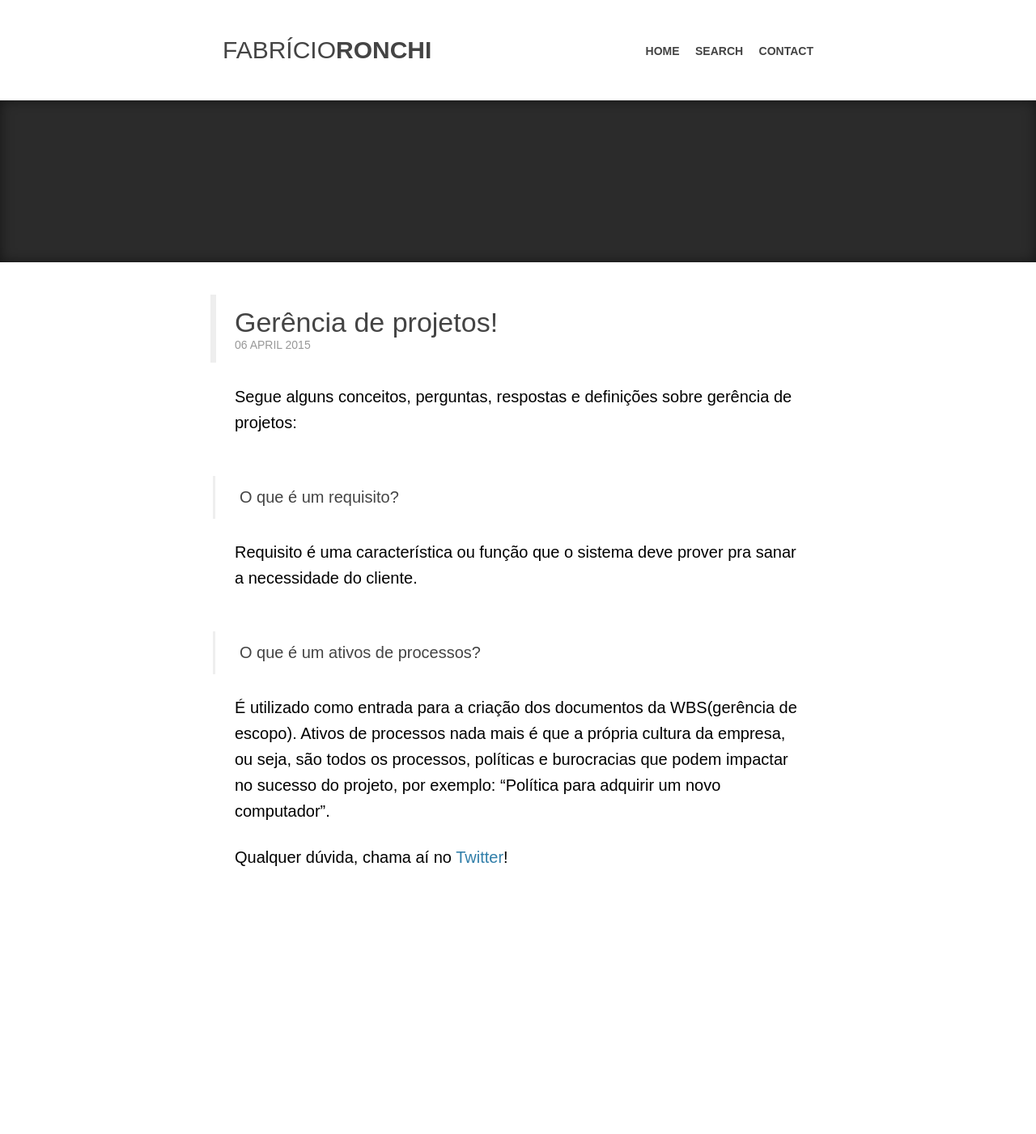
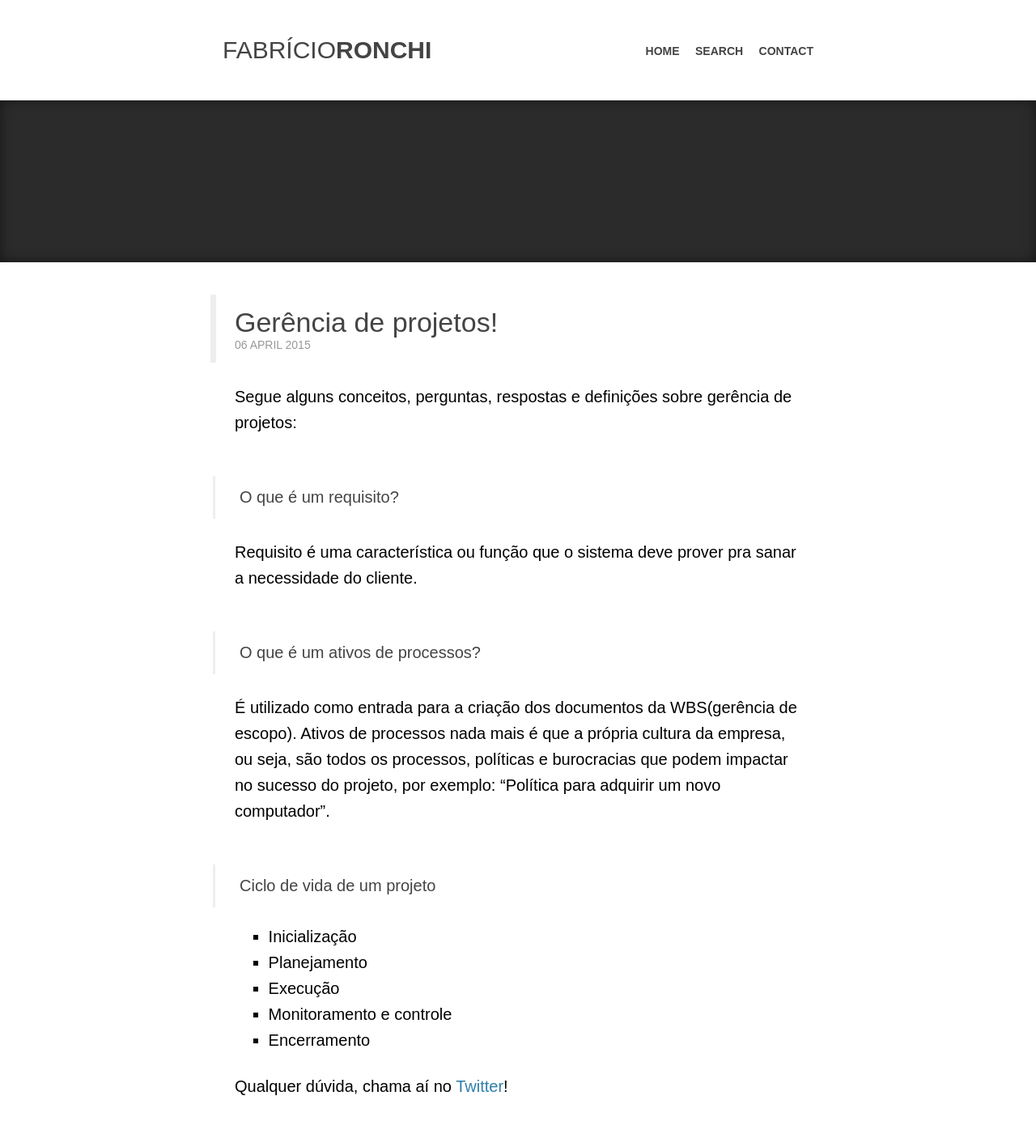
Before and after one commit to fabriciomrkonell/fabriciomrkonell, a Jekyll site: the page built from _posts/2015-04-06-gerencia-de-projetos.markdown, in a window 1280 px wide. Shown: the whole page at 81% size. Built offline with Jekyll 4.4.1, drawn with Linux system fonts in a browser that asks for light colours; some web fonts are replaced; Markdown is read by kramdown in place of the engine named in the settings; comment, search, counter and statistics services are not loaded; before the commit the page ends 1118 px from its top, so only the background shows below that.

Commit message:
Update 2015-04-06-gerencia-de-projetos.markdown

```diff
--- a/_posts/2015-04-06-gerencia-de-projetos.markdown
+++ b/_posts/2015-04-06-gerencia-de-projetos.markdown
@@ -13,4 +13,11 @@ Requisito é uma característica ou função que o sistema deve prover pra sanar
 <h3>O que é um ativos de processos?</h3>
 É utilizado como entrada para a criação dos documentos da WBS(gerência de escopo). Ativos de processos nada mais é que a própria cultura da empresa, ou seja, são todos os processos, políticas e burocracias que podem impactar no sucesso do projeto, por exemplo: "Política para adquirir um novo computador".
 
+<h3>Ciclo de vida de um projeto</h3>
+* Inicialização
+* Planejamento
+* Execução
+* Monitoramento e controle
+* Encerramento
+
 Qualquer dúvida, chama aí no <a href="https://twitter.com/realronchi" target="blank">Twitter</a>!
```
